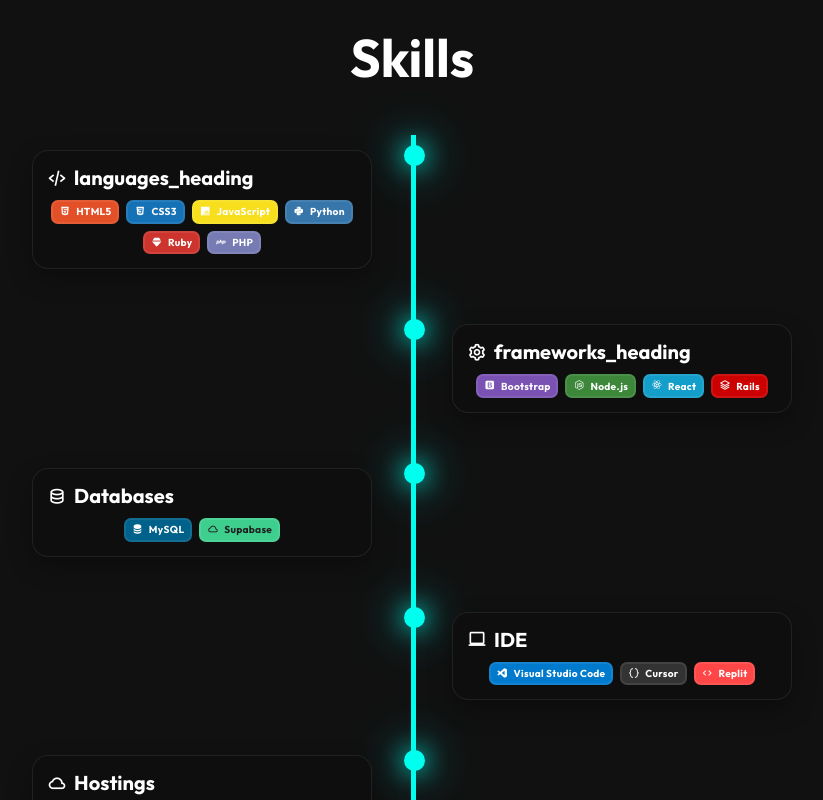
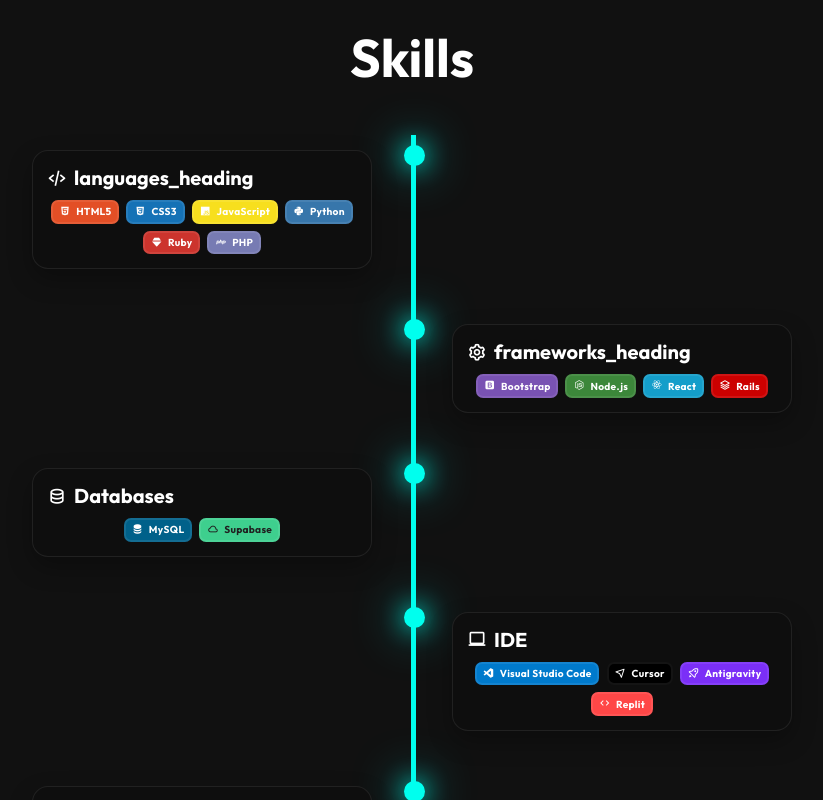
Before and after one commit to ramirolacci/Portfolio, a React (Vite) app: page / in a window 1280 px wide. Shown: the part 920-1720 px from the top of the page, without its empty margins (228-1051 px from the left). Built offline with nearby package versions, Linux system fonts and the light colour scheme.

Commit message:
Add new badges

```diff
--- a/src/constants.ts
+++ b/src/constants.ts
@@ -96,7 +96,8 @@
         icon: "bx-laptop",
         items: [
             { name: "Visual Studio Code", icon: "bxl-visual-studio", badge: "vscode" },
-            { name: "Cursor", icon: "bx-code-curly", badge: "cursor" },
+            { name: "Cursor", icon: "bx-navigation", badge: "cursor" },
+            { name: "Antigravity", icon: "bx-rocket", badge: "antigravity" },
             { name: "Replit", icon: "bx-code", badge: "replit" },
         ]
     },
--- a/src/index.css
+++ b/src/index.css
@@ -638,7 +638,11 @@
 }
 
 .badge--cursor {
-    background: #333;
+    background: #000000 !important;
+}
+
+.badge--antigravity {
+    background: #7b2ff7;
 }
 
 .badge--replit {
```
